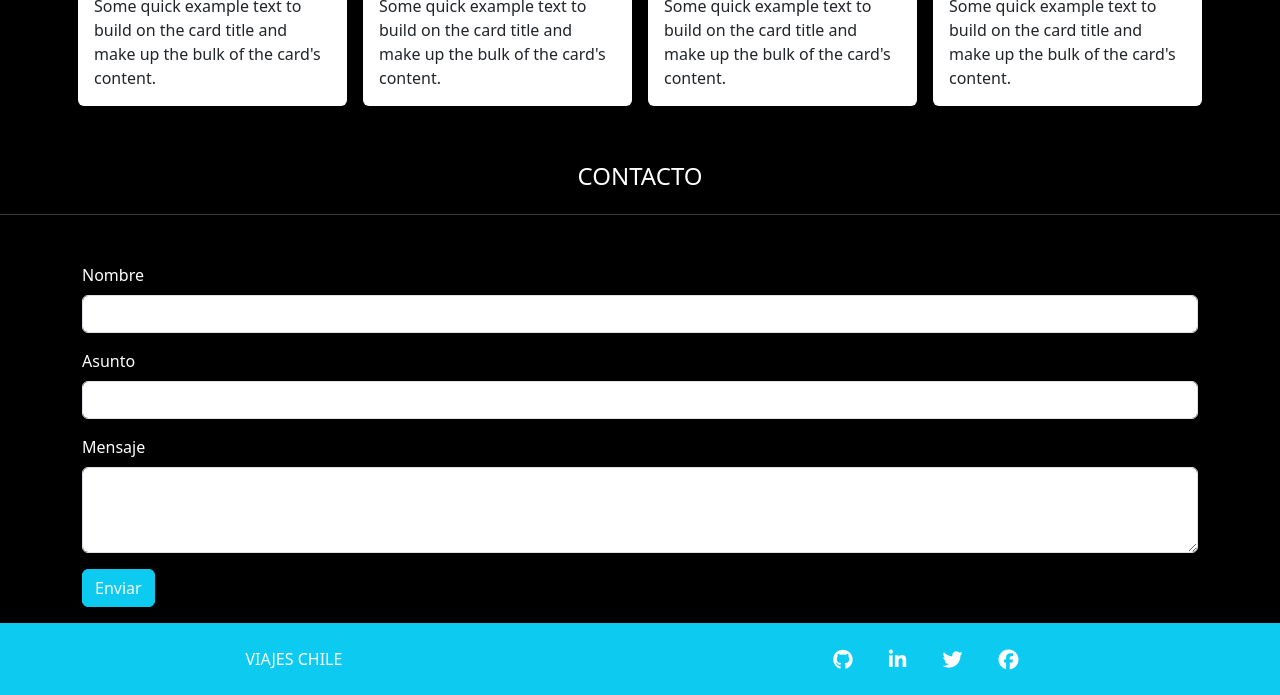
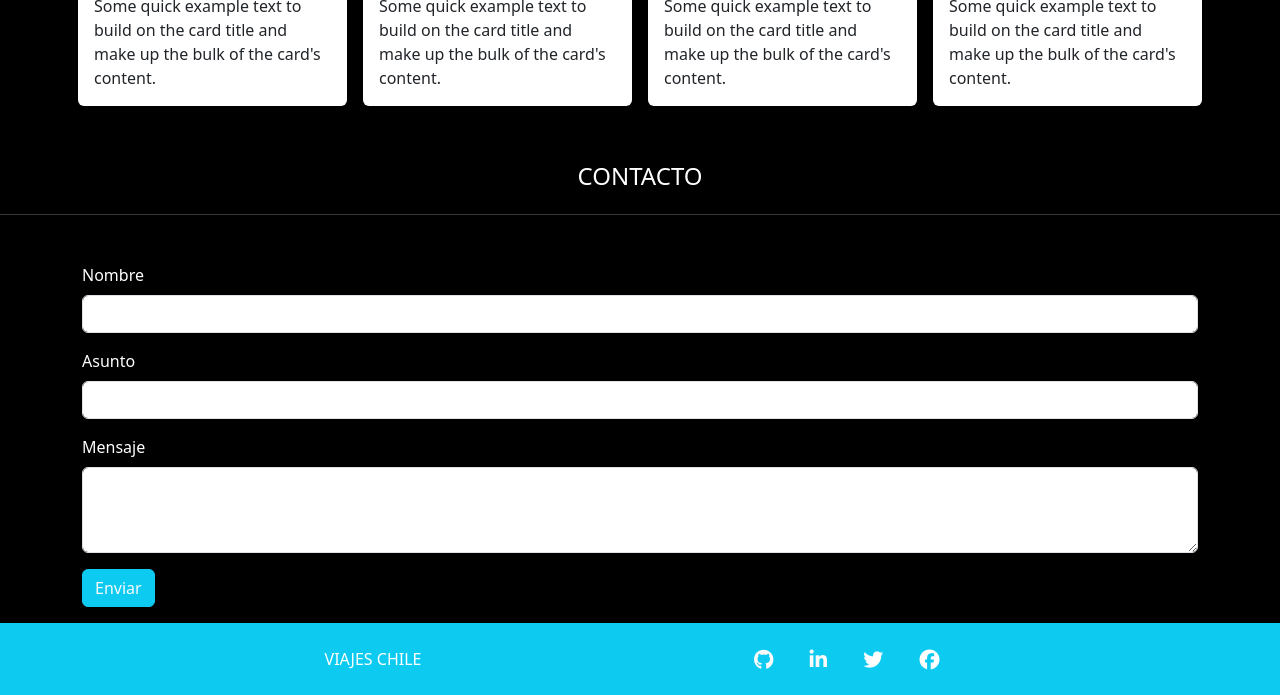
Before and after one commit to WILLIAMJRR/landingpage, a plain HTML site: page index.html in a window 1280 px wide. Shown: the part 1952-2647 px from the top of the page. Drawn offline with nearby package versions, Linux system fonts and the light colour scheme; some packages are replaced by stand-ins of ours; a script that the page names is missing.

Commit message:
talento digital

```diff
--- a/index.html
+++ b/index.html
@@ -342,7 +342,7 @@
 
     <!-- FOOTER -->
     <footer class="text-white w-100 bg-info">
-      <div class="d-flex justify-content-around align-items-center h-50 p-2">
+      <div class="d-flex justify-content-evenly align-items-center h-50 p-2">
         <p class="text-center mt-3">VIAJES CHILE</p>
         <div class="text-center">
           <a href=""
```
